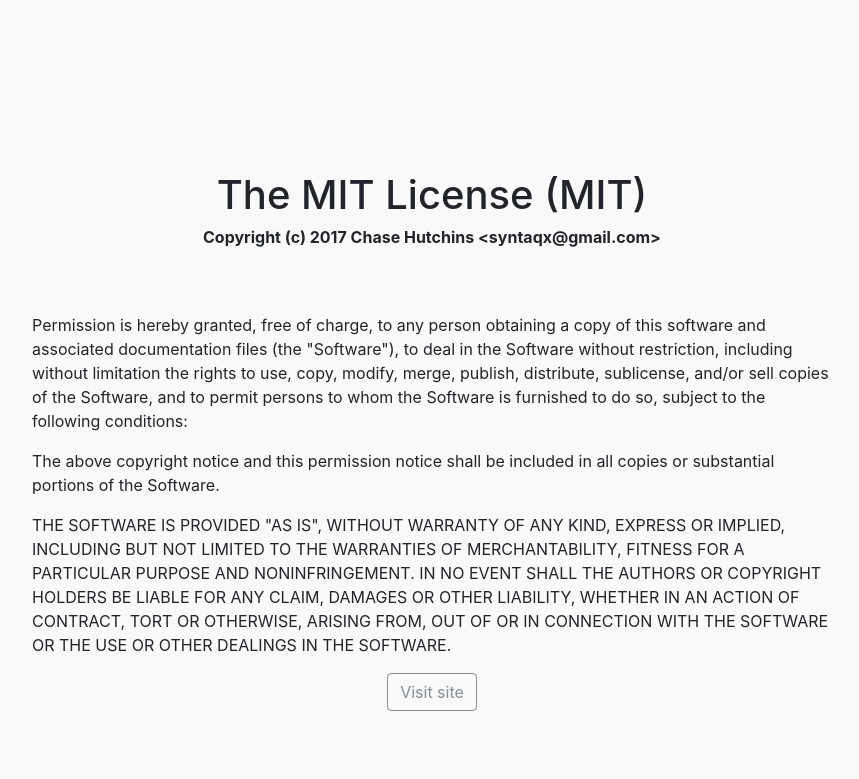
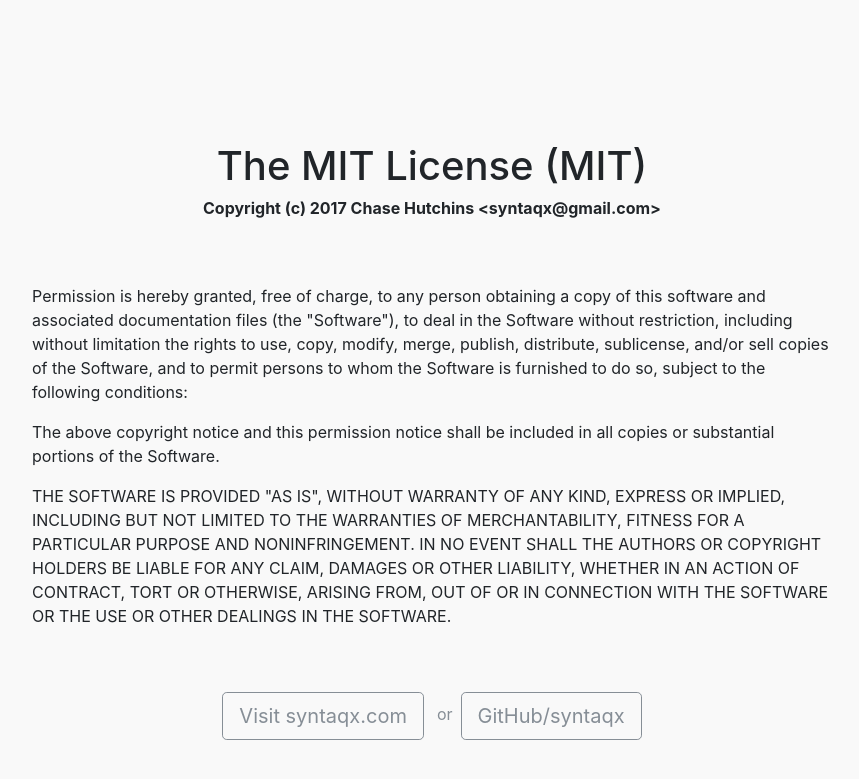
Before and after one commit to syntaqx/syntaqx.github.io, a Jekyll site: the page built from _pages/license.html, in a window 1280 px wide. Shown: the top 779 px of the page, without its empty margins (208-1067 px from the left). Built offline with Jekyll 4.4.1, drawn with Linux system fonts in a browser that asks for light colours; nearby versions of some CDN libraries; comment, search, counter and statistics services are not loaded.

Commit message:
trying to clean up links and footer

```diff
--- a/_layouts/scratch.html
+++ b/_layouts/scratch.html
@@ -25,7 +25,7 @@
     }
 
     .license-body {
-      margin-top: 4rem;
+      margin: 4rem 0;
       text-align: left;
     }
 
--- a/_pages/license.html
+++ b/_pages/license.html
@@ -24,6 +24,10 @@
       IN AN ACTION OF CONTRACT, TORT OR OTHERWISE, ARISING FROM, OUT OF OR IN
       CONNECTION WITH THE SOFTWARE OR THE USE OR OTHER DEALINGS IN THE SOFTWARE.</p>
     </div>
-    <p><a href="{{ '/' | absolute_url }}" class="btn btn-outline-secondary">Visit site</a></p>
+    <ul class="list-inline">
+      <li class="list-inline-item"><a href="{{ '/' | absolute_url }}" class="btn btn-lg btn-outline-secondary">Visit syntaqx.com</a></li>
+      <li class="list-inline-item mx-2"><span class="text-muted">or</span></li>
+      <li class="list-inline-item"><a href="https://github.com/syntaqx" class="btn btn-lg btn-outline-secondary">GitHub/syntaqx</a></li>
+    </ul>
   </div>
 </div>
```
